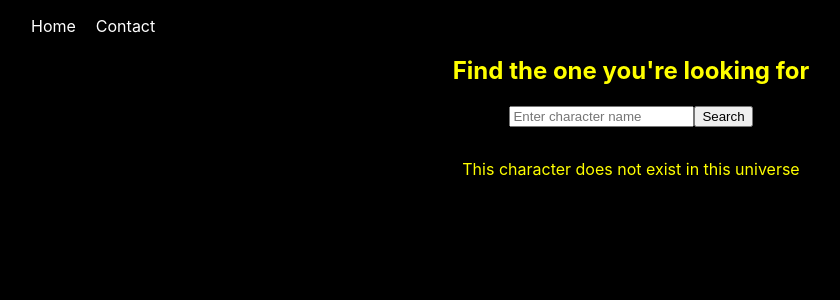
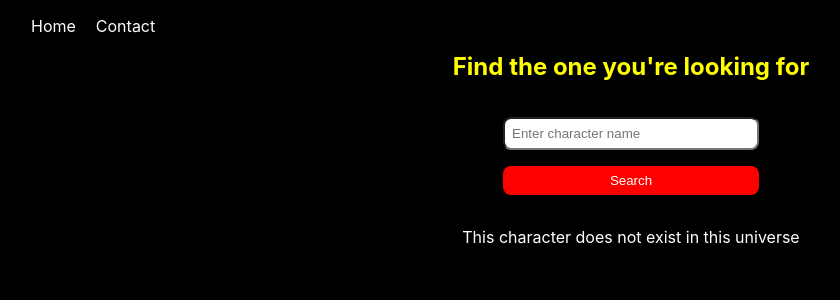
Before and after one commit to ColinBaetens/starwars-development-assignement, a React (Create React App) app in the folder star-wars-finder/: page / in a window 1280 px wide. Shown: the top 300 px of the page, without its empty margins (9-849 px from the left). Built offline with nearby package versions, Linux system fonts and the light colour scheme.

Commit message:
Finished Design

```diff
--- a/star-wars-finder/src/App.css
+++ b/star-wars-finder/src/App.css
@@ -16,7 +16,7 @@ nav li a {
 }
 body {
   background-color: black;
-  color: yellow;
+  color: white;
 }
 
 .container {
@@ -28,6 +28,7 @@ body {
   text-align: center;
 }
 .content-info {
+  color: white;
   display: flex;
   margin-top: 3rem;
   justify-content: space-evenly;
@@ -35,4 +36,44 @@ body {
 .error-message{
   margin-top: 2rem;
   text-align: center;
+  color: white;
 }
+h2{
+  margin-top: 0;
+  color: yellow;
+
+}
+form{
+  margin-left: auto;
+  margin-right: auto;
+  display: flex;
+  flex-direction: column;
+  width: 20%;
+}
+form input{
+margin-top: 1rem;
+padding:7px 7px ;
+border-radius: 8px;
+}
+form button{
+  margin-top: 1rem;
+  padding-top: 7px;
+  padding-bottom: 7px;
+  background-color: red;
+  color: white;
+  border: none;
+  border-radius: 8px;
+}
+.right_movies div{
+  margin: 16px 0px;
+}
+/* .content-card{
+  border-radius: 10px;
+  margin: 10px;
+  width: 30%;
+  padding: 10px;
+  background-color: white;
+} */
+.page-title{
+  color: yellow;
+}
--- a/star-wars-finder/src/Home.js
+++ b/star-wars-finder/src/Home.js
@@ -84,7 +84,7 @@ const Home = () =>{
     return(
         <div className="content">
             <div className="heading">
-            <h2>Find the one you're looking for</h2>
+            <h2 className="page-title">Find the one you're looking for</h2>
             <form onSubmit={handleSubmit}>
                 <input type="text" onChange={handleChange} value={character} placeholder="Enter character name"></input>
                 <button type="submit">Search</button>
@@ -101,13 +101,13 @@ const Home = () =>{
         return (
           <div key={data.url} className='container'>
             <div className="content-info">
-              <div className="content-info-left">
+              <div className="content-info-left content-card">
                 <h2>Information</h2>
                 <p> Full name: {data.name}</p>
                 <p>Birth Year:  {data.birth_year}</p>
                 <p> Gender:  {data.gender}</p>
               </div>
-              <div className="content-info-middle">
+              <div className="content-info-middle content-card">
                 <h2 >Characteristics</h2>
                 <p> Height: {data.height}</p>
                 <p>Weight:  {data.mass}</p>
@@ -115,7 +115,7 @@ const Home = () =>{
                 <p> Hair Color: {data.hair_color}</p>
                 <p>Skin Color:  {data.skin_color}</p>
               </div>
-              <div className="content-info-right">
+              <div className="content-info-right content-card">
                 <div className="right_movies">
                   <h2 className="movies-title">Movies</h2>
                   {movieData.map(function (movie) {
@@ -134,8 +134,8 @@ const Home = () =>{
               </div>
             </div>
             <div className="content-info">
-              <div className="content-info-left">
-              <h2 className="movies-title">Starships</h2>
+              <div className="content-info-left content-card">
+              <h2 className="starships-name">Starships</h2>
                   {starshipData.map(function (starship) {
 
 
```
